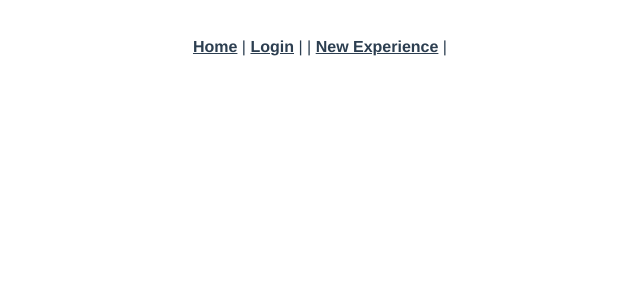
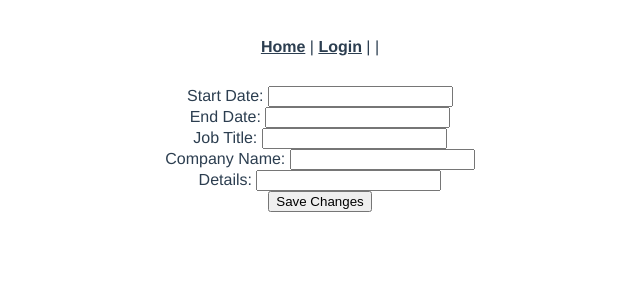
Before and after one commit to def-end-icecream/student_portal, a Vue app: page /experiences/1/edit in a window 1280 px wide. Shown: the top 300 px of the page, without its empty margins (320-960 px from the left). Built offline with nearby package versions, Linux system fonts and the light colour scheme; no server answers.

Commit message:
adds ExperiencesEdit.vue & removes router links from navbar

```diff
--- a/src/App.vue
+++ b/src/App.vue
@@ -4,7 +4,6 @@
       <router-link to="/">Home</router-link> |
       <router-link v-if="!isLoggedIn()" to="/login">Login</router-link> |
       <router-link v-if="isLoggedIn()" to="/logout">Logout</router-link> |
-      <router-link to="/experiences/new">New Experience</router-link> |
     </div>
     <router-view />
   </div>
--- a/src/router/index.js
+++ b/src/router/index.js
@@ -4,6 +4,7 @@ import Home from "../views/Home.vue";
 import Login from "../views/Login.vue";
 import Logout from "../views/Logout.vue";
 import ExperiencesNew from "../views/ExperiencesNew.vue";
+import ExperiencesEdit from "../views/ExperiencesEdit.vue";
 
 Vue.use(VueRouter);
 
@@ -28,6 +29,11 @@ const routes = [
     name: "experiences-new",
     component: ExperiencesNew,
   },
+  {
+    path: "/experiences/:id/edit",
+    name: "experiences-edit",
+    component: ExperiencesEdit,
+  },
 ];
 
 const router = new VueRouter({
--- /dev/null
+++ b/src/views/ExperiencesEdit.vue
@@ -0,0 +1,64 @@
+<template>
+  <div class="experiences-edit">
+    <form v-on:submit.prevent="updateExperience()">
+      <label for="experience">Start Date: </label>
+      <input id="experience" type="text" v-model="start_date" /> <br />
+      <label for="experience">End Date: </label>
+      <input id="experience" type="text" v-model="end_date" /> <br />
+      <label for="experience">Job Title: </label>
+      <input id="experience" type="text" v-model="job_title" /> <br />
+      <label for="experience">Company Name: </label>
+      <input id="experience" type="text" v-model="company_name" /> <br />
+      <label for="experience">Details: </label>
+      <input id="experience" type="text" v-model="details" /> <br />
+      <input
+        v-on:click="updateExperience(experience)"
+        type="submit"
+        value="Save Changes"
+      />
+    </form>
+  </div>
+</template>
+
+<script>
+import axios from "axios";
+export default {
+  data: function() {
+    return {
+      experience: {},
+      errors: [],
+    };
+  },
+  created: function() {
+    axios
+      .get(`/api/experiences/${this.$route.params.id}`)
+      .then((response) => {
+        this.experience = response.data;
+        console.log(this.experience);
+      })
+      .catch((error) => {
+        console.log(error.response.data.errors);
+      });
+  },
+  methods: {
+    updateExperience: function() {
+      var params = {
+        start_date: this.experience.start_date,
+        end_date: this.experience.end_date,
+        job_title: this.experience.job_title,
+        company_name: this.experience.company_name,
+        details: this.experience.details,
+      };
+      axios
+        .patch(`api/experiences/${this.experience.id}`, params)
+        .then((response) => {
+          console.log(response.data);
+          this.$router.push(`/experiences/${this.experience.id}`);
+        })
+        .catch((error) => {
+          this.errors = error.response.data.errors;
+        });
+    },
+  },
+};
+</script>
--- a/src/views/ExperiencesNew.vue
+++ b/src/views/ExperiencesNew.vue
@@ -11,7 +11,7 @@
       <input id="experience" type="text" v-model="company_name" /> <br />
       <label for="experience">Details: </label>
       <input id="experience" type="text" v-model="details" /> <br />
-      <input type="submit" value="Create" />
+      <input type="submit" value="Add Experience" />
     </form>
   </div>
 </template>
--- a/src/views/Home.vue
+++ b/src/views/Home.vue
@@ -5,6 +5,8 @@
     <p>heyo!</p>
     <p>Goodbye!</p>
     <p>Sarah was here!</p>
+    <router-link to="/experiences/new">New Experience</router-link> |
+    <router-link to="/experiences/:id/edit">Edit Experience</router-link>
   </div>
 </template>
 
```
